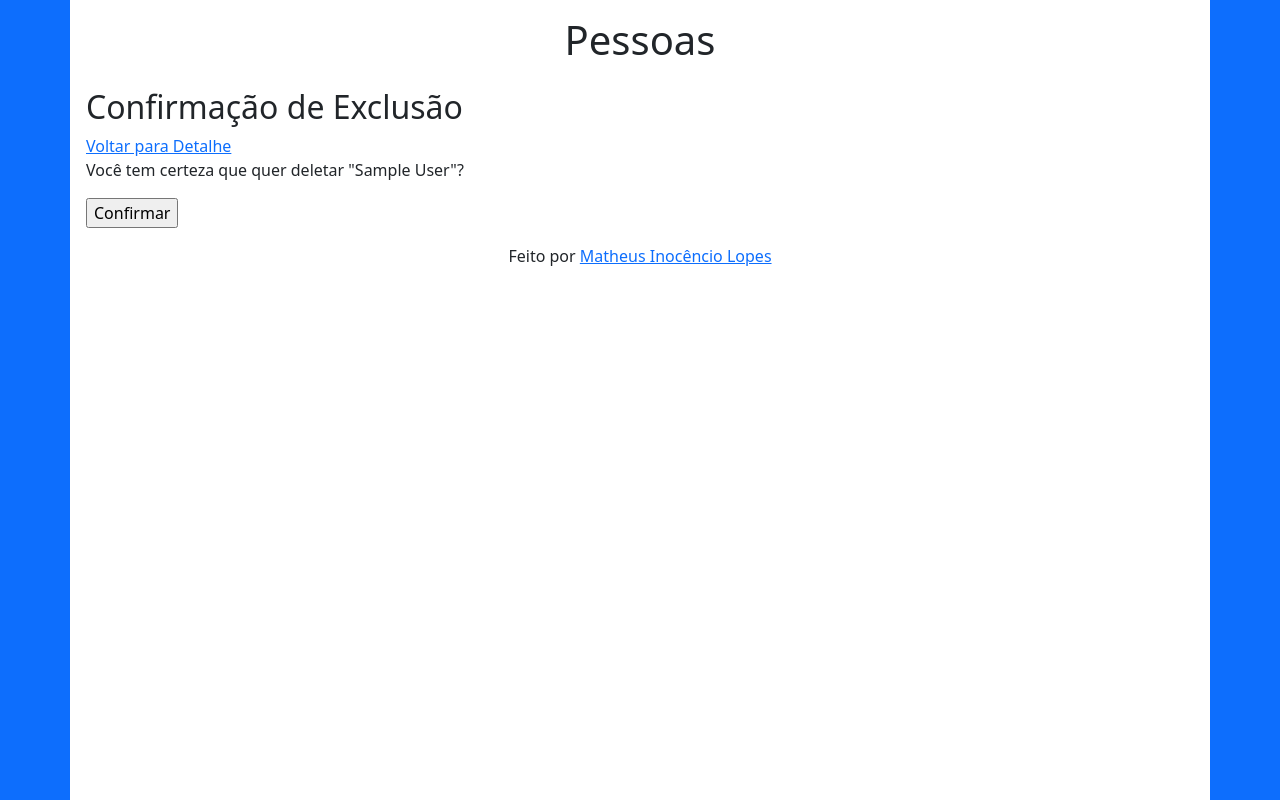
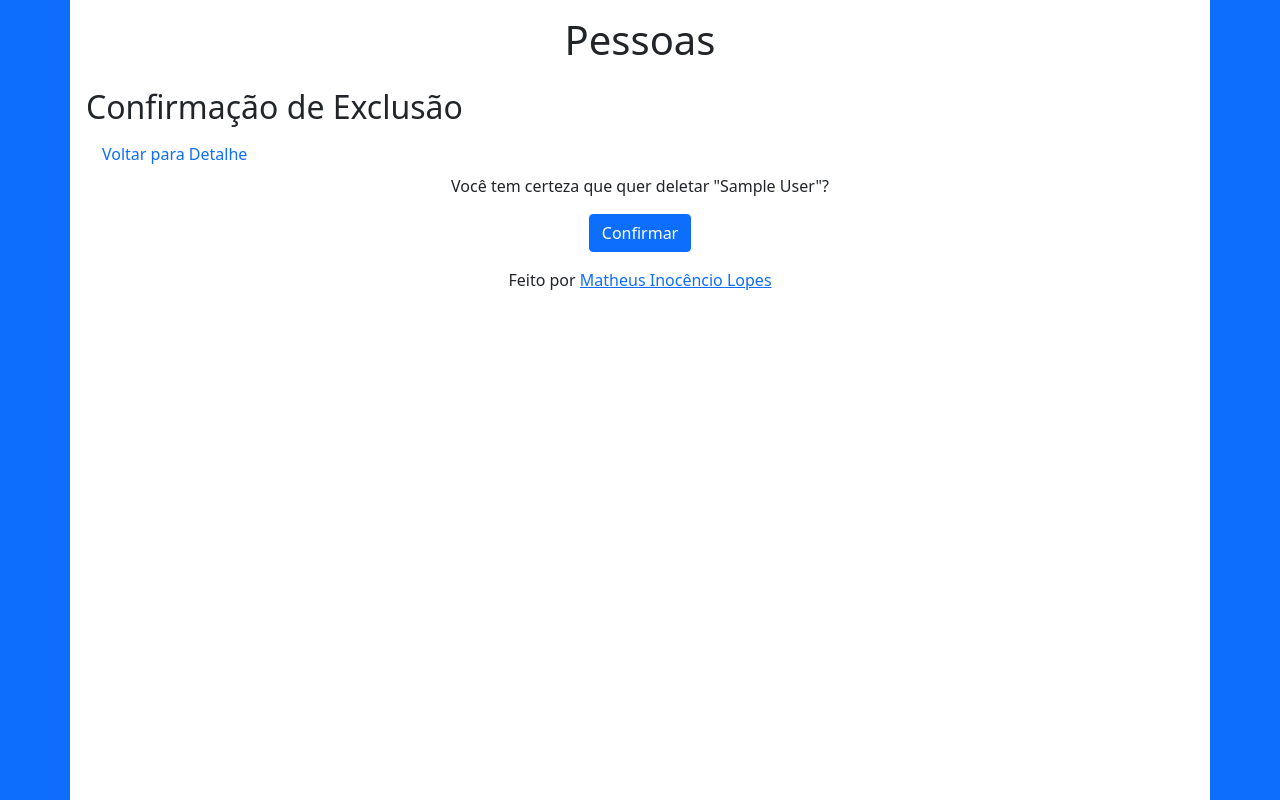
Before and after one commit to matheuslopess1/fds-workshop-backend-django, a Django app: page /people/1/delete in a window 1280 px wide. Run offline with Django 3.2, Linux system fonts and the light colour scheme; tables that the repository leaves empty hold one stand-in row (Sample ...); some libraries are stand-ins or nearby versions.

Commit message:
centraliza conteúdo do formulário

```diff
--- a/project/templates/people/person_confirm_delete.html
+++ b/project/templates/people/person_confirm_delete.html
@@ -2,11 +2,13 @@
 {% block title %} Confirmação de Exclusão {% endblock %}
 {% block content %}
     <nav class="nav">
-        <a href="{% url 'people_person_detail_view' object.id %}">Voltar para Detalhe</a>
+        <a class="nav-link" href="{% url 'people_person_detail_view' object.id %}">Voltar para Detalhe</a>
     </nav>
     <form method="post">
         {% csrf_token %}
-        <p>Você tem certeza que quer deletar "{{ object }}"?</p>
-        <input type="submit" value="Confirmar">
+        <div class="text-center">
+            <p>Você tem certeza que quer deletar "{{ object }}"?</p>
+            <button class="btn btn-primary" type="submit">Confirmar</button>
+        </div>
     </form>
 {% endblock %}
```
